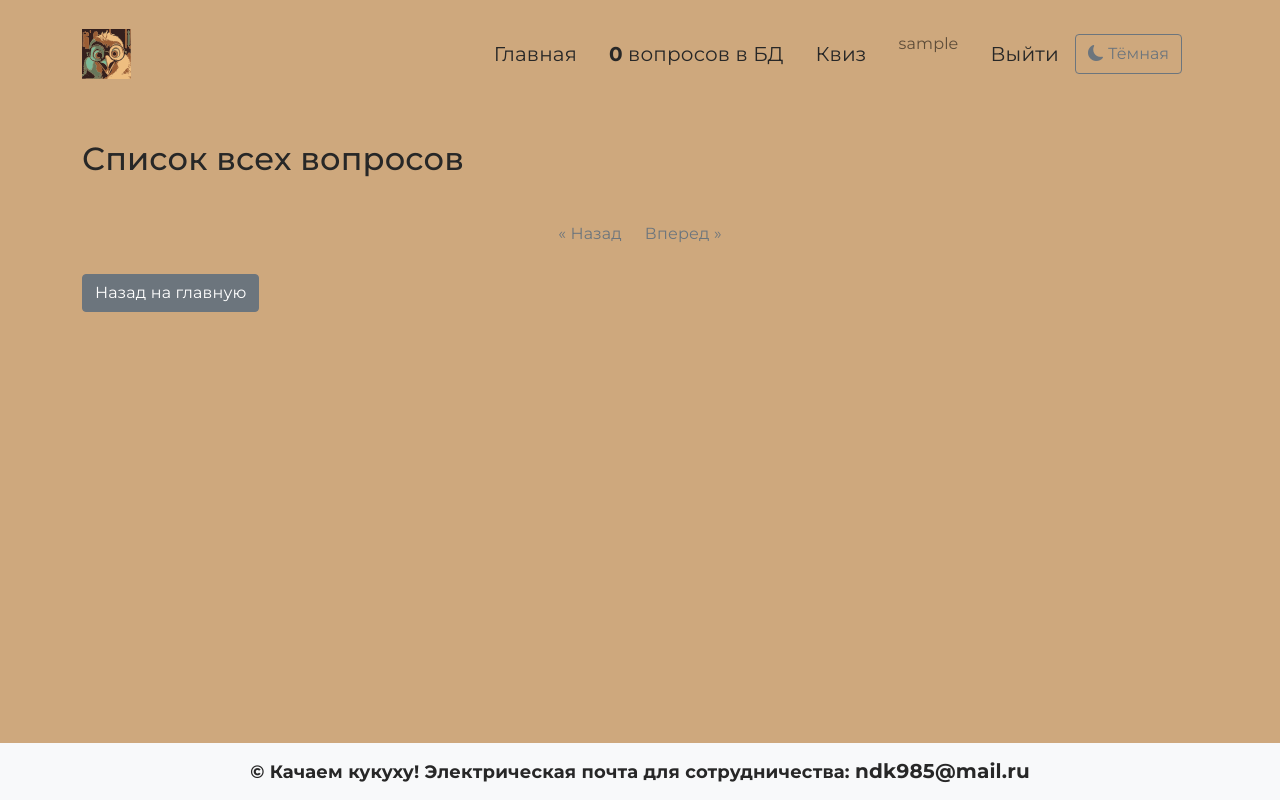
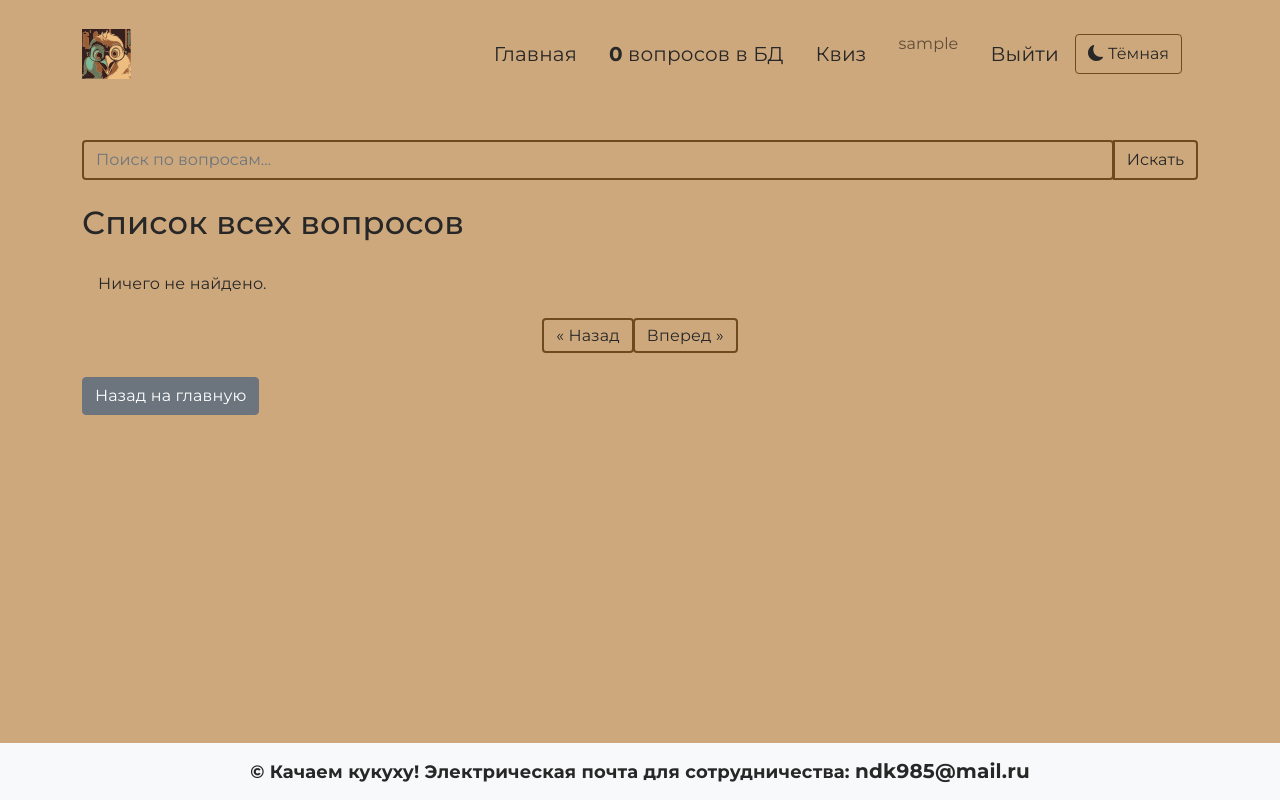
Before and after one commit to Ndk985/cuckoo_pump, a Flask app: page /questions in a window 1280 px wide. Run offline with Flask 3, Linux system fonts and the light colour scheme; the visitor is signed in with stand-in values (Sample User, id 1); some libraries are stand-ins or nearby versions.

Commit message:
добавлен поиск по вопросам

```diff
--- a/cp_app/static/css/style.css
+++ b/cp_app/static/css/style.css
@@ -172,3 +172,48 @@ textarea.form-control.comment-input {
   -webkit-box-orient: vertical;
   overflow: hidden;
 }
+
+/* === переопределяем Bootstrap-переменные === */
+:root, [data-theme="light"] {
+  --bs-body-color: #272727;          /* ваш светлый текст */
+  --bs-secondary-color: #6c757d;     /* мелкий текст / placeholder */
+}
+
+[data-theme="dark"] {
+  --bs-body-color: #9b8585;          /* ваш тёмный текст */
+  --bs-secondary-color: #9b8585;     /* тот же для placeholder */
+}
+
+/* === кнопки / ссылки пагинации === */
+.page-link, .btn-outline-secondary {
+  color: var(--bs-body-color) !important;
+  border-color: var(--border-color) !important;
+}
+.page-link:hover, .btn-outline-secondary:hover {
+  color: var(--bs-body-color) !important;
+  background-color: transparent !important;
+}
+
+/* === цвет текста и placeholder внутри input === */
+.form-control,
+.form-control:focus {
+  background-color: transparent !important;
+  color: var(--bs-body-color) !important;
+  border-color: var(--border-color) !important;
+}
+
+/* placeholder тоже должен переключаться */
+.form-control::placeholder {
+  color: var(--bs-secondary-color) !important;
+  opacity: 1;           /* Firefox снижает opacity по умолчанию */
+}
+
+/* кнопка «Искать» */
+.btn-outline-secondary {
+  color: var(--bs-body-color) !important;
+  border-color: var(--border-color) !important;
+}
+.btn-outline-secondary:hover {
+  background-color: transparent !important;
+  color: var(--bs-body-color) !important;
+}
--- a/cp_app/templates/questions_list.html
+++ b/cp_app/templates/questions_list.html
@@ -1,7 +1,23 @@
 {% extends "base.html" %}
 {% block title %}Список всех вопросов{% endblock %}
+
 {% block content %}
 <div class="container my-5">
+
+  <!-- Поиск -->
+  <form method="get" class="mb-4">
+    <div class="input-group">
+      <input type="text"
+            name="search"
+            value="{{ search }}"
+            class="form-control bg-transparent text-body border-2 border-dark-brown rounded-2"
+            placeholder="Поиск по вопросам…"
+            aria-label="Поиск по вопросам">
+      <button class="btn btn-outline-secondary border-2 border-dark-brown text-body"
+              type="submit">Искать</button>
+    </div>
+  </form>
+
   <h2 class="mb-4 text-dark">Список всех вопросов</h2>
 
   <!-- Список вопросов -->
@@ -10,43 +26,52 @@
       <li class="list-group-item d-flex justify-content-between align-items-center"
           style="background-color: transparent; border: none;">
         <a href="{{ url_for('question_view', id=question.id) }}" class="text-decoration-none text-dark">
-          {{ question.id }}. {{ question.title }}
+          {{ question.id }}. {{ question.title|truncate(80, killwords=True, end='…') }}
         </a>
+      </li>
+    {% else %}
+      <li class="list-group-item bg-transparent border-0" style="color: var(--text-primary);">
+        Ничего не найдено.
       </li>
     {% endfor %}
   </ul>
 
-  <!-- Пагинация -->
+  <!-- Пагинация (ссылки и кнопки теперь используют text-body) -->
   <nav aria-label="Page navigation">
     <ul class="pagination justify-content-center" style="background-color: transparent; border: none;">
       {% if pagination.has_prev %}
         <li class="page-item">
-          <a class="page-link" href="{{ url_for('all_questions', page=pagination.prev_num) }}"
-             style="background-color: transparent; border: none;">« Назад</a>
+          <a class="page-link bg-transparent text-body border-2 border-dark-brown rounded-2"
+            href="{{ url_for('all_questions', page=pagination.prev_num, search=search) }}">« Назад</a>
         </li>
       {% else %}
-        <li class="page-item disabled"><span class="page-link" style="background-color: transparent; border: none;">« Назад</span></li>
+        <li class="page-item disabled">
+          <span class="page-link bg-transparent text-body border-2 border-dark-brown rounded-2">« Назад</span>
+        </li>
       {% endif %}
 
       {% for p in range(1, pagination.pages + 1) %}
         {% if p == pagination.page %}
           <li class="page-item active">
-            <span class="page-link" style="background-color: transparent; border: none;">{{ p }}</span>
+            <span class="page-link bg-transparent text-body border-2 border-dark-brown rounded-2">{{ p }}</span>
           </li>
         {% else %}
           <li class="page-item">
-            <a class="page-link" href="{{ url_for('all_questions', page=p) }}" style="background-color: transparent; border: none;">{{ p }}</a>
+            <a class="page-link bg-transparent text-body border-2 border-dark-brown rounded-2"
+              href="{{ url_for('all_questions', page=p, search=search) }}">{{ p }}</a>
           </li>
         {% endif %}
       {% endfor %}
 
       {% if pagination.has_next %}
         <li class="page-item">
-          <a class="page-link" href="{{ url_for('all_questions', page=pagination.next_num) }}"
-             style="background-color: transparent; border: none;">Вперед »</a>
+          <a class="page-link bg-transparent text-body border-2 border-dark-brown rounded-2"
+            href="{{ url_for('all_questions', page=pagination.next_num, search=search) }}">Вперед »</a>
         </li>
       {% else %}
-        <li class="page-item disabled"><span class="page-link" style="background-color: transparent; border: none;">Вперед »</span></li>
+        <li class="page-item disabled">
+          <span class="page-link bg-transparent text-body border-2 border-dark-brown rounded-2">Вперед »</span>
+        </li>
       {% endif %}
     </ul>
   </nav>
--- a/cp_app/views.py
+++ b/cp_app/views.py
@@ -3,6 +3,7 @@ from functools import wraps
 
 from flask import abort, flash, redirect, render_template, request, url_for
 from flask_login import login_user, logout_user, login_required, current_user
+from sqlalchemy import or_
 
 from . import app, db
 from .forms import LoginForm, QuestionForm, RegistrationForm, CommentForm
@@ -162,12 +163,23 @@ def random_question_page():
 def all_questions():
     page = request.args.get('page', 1, type=int)
     per_page = 20
-    pagination = Question.query.order_by(Question.id).paginate(
-        page=page, per_page=per_page
-    )
-    questions = pagination.items
+    search = request.args.get('search', '', type=str).strip()
+
+    query = Question.query
+    if search:
+        search_filter = or_(
+            Question.title.ilike(f'%{search}%'),
+            Question.text.ilike(f'%{search}%')
+        )
+        query = query.filter(search_filter)
+
+    pagination = query.order_by(
+        Question.id).paginate(page=page, per_page=per_page)
     return render_template(
-        'questions_list.html', questions=questions, pagination=pagination
+        'questions_list.html',
+        questions=pagination.items,
+        pagination=pagination,
+        search=search
     )
 
 
```
